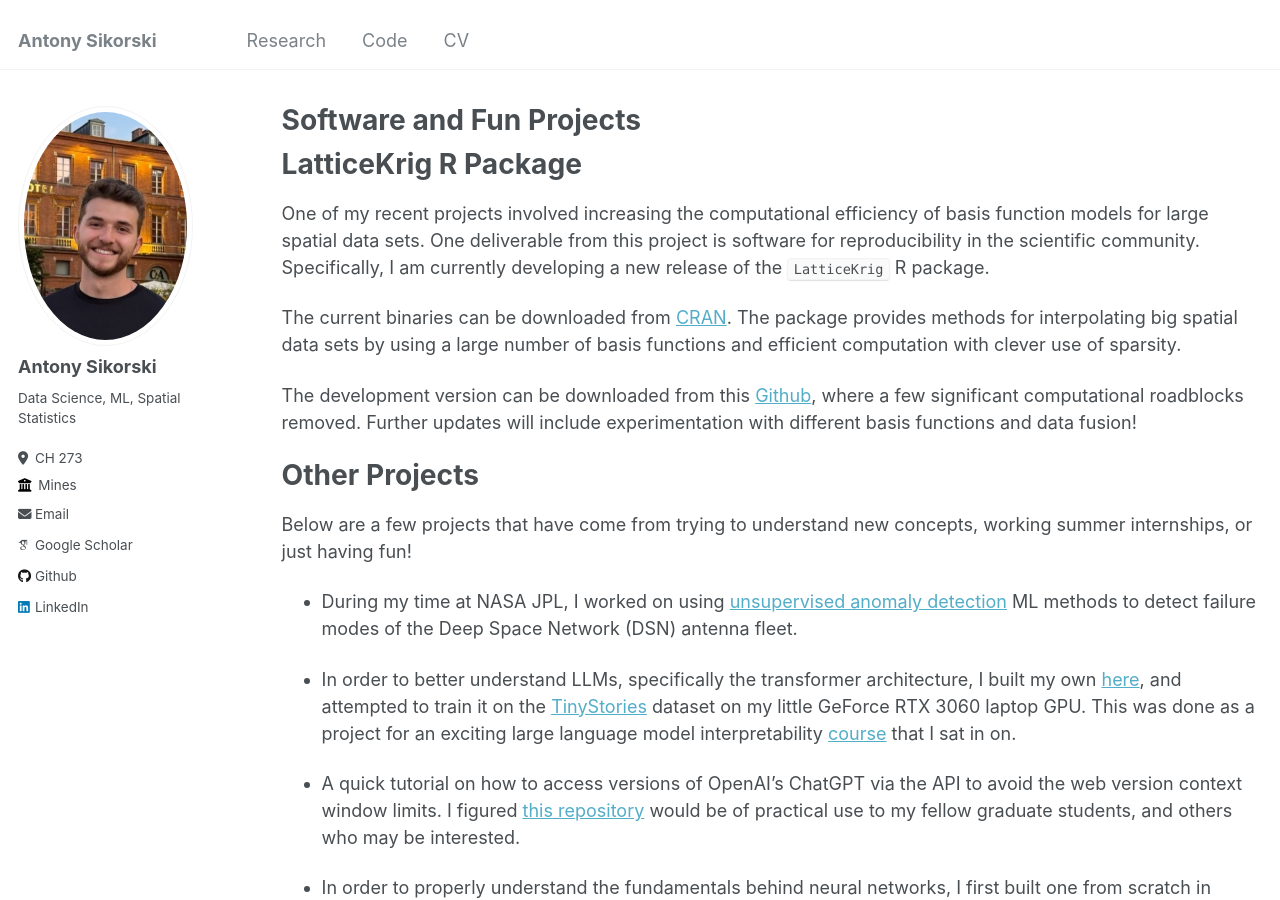
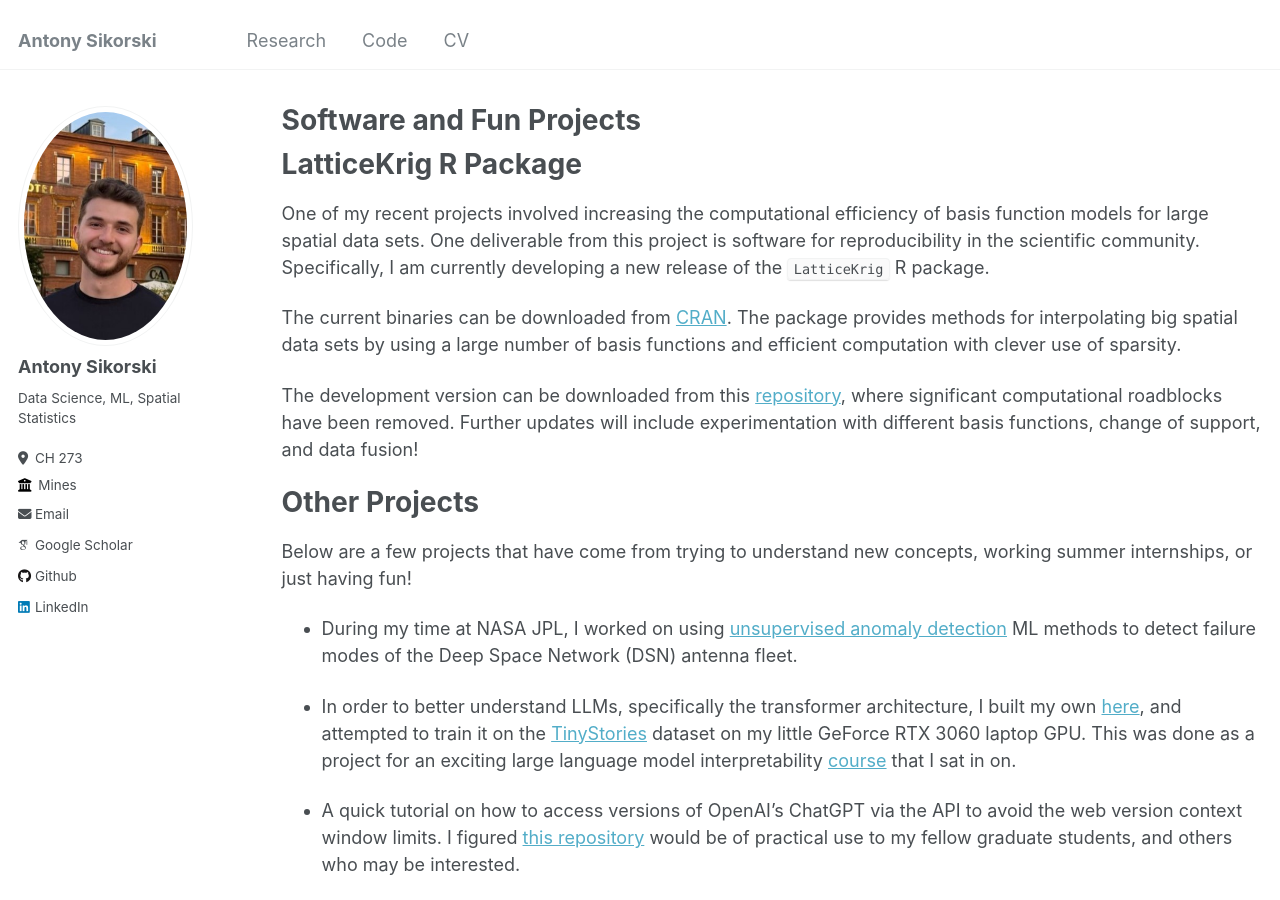
Before and after one commit to antonyxsik/antonyxsik.github.io, a Jekyll site: the page built from _pages/code.md, in a window 1280 px wide and 900 px high. Built offline with Jekyll 4.4.1, drawn with Linux system fonts in a browser that asks for light colours; some web fonts are replaced.

Commit message:
code update

```diff
--- a/_pages/code.md
+++ b/_pages/code.md
@@ -16,7 +16,7 @@ One of my recent projects involved increasing the computational efficiency of ba
 
 The current binaries can be downloaded from [CRAN](https://cran.r-project.org/web/packages/LatticeKrig/). The package provides methods for interpolating big spatial data sets by using a large number of basis functions and efficient computation with clever use of sparsity.
 
-The development version can be downloaded from this [Github](https://github.com/antonyxsik/Normalization-Paper/tree/main), where a few significant computational roadblocks removed. Further updates will include experimentation with different basis functions and data fusion!
+The development version can be downloaded from this [repository](https://github.com/antonyxsik/Normalization-Paper/tree/main), where significant computational roadblocks have been removed. Further updates will include experimentation with different basis functions, change of support, and data fusion!
 
 
 Other Projects
```
